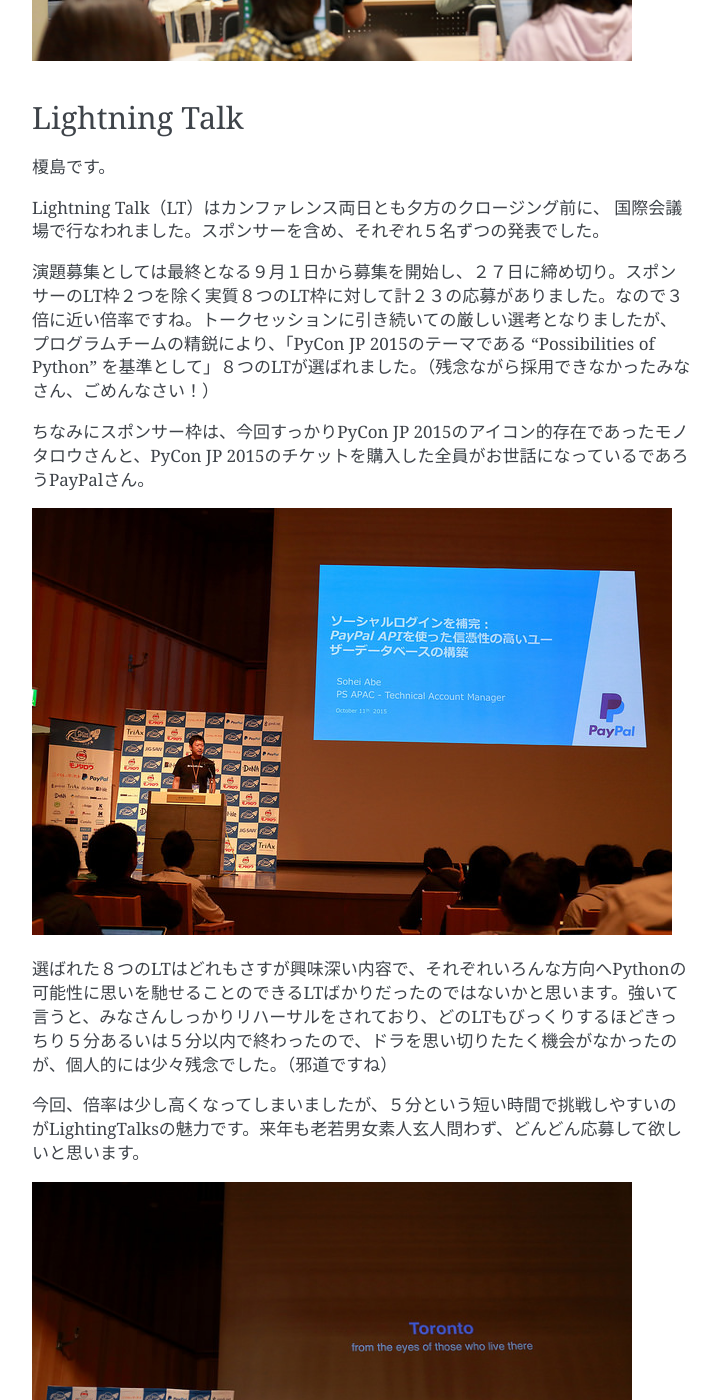
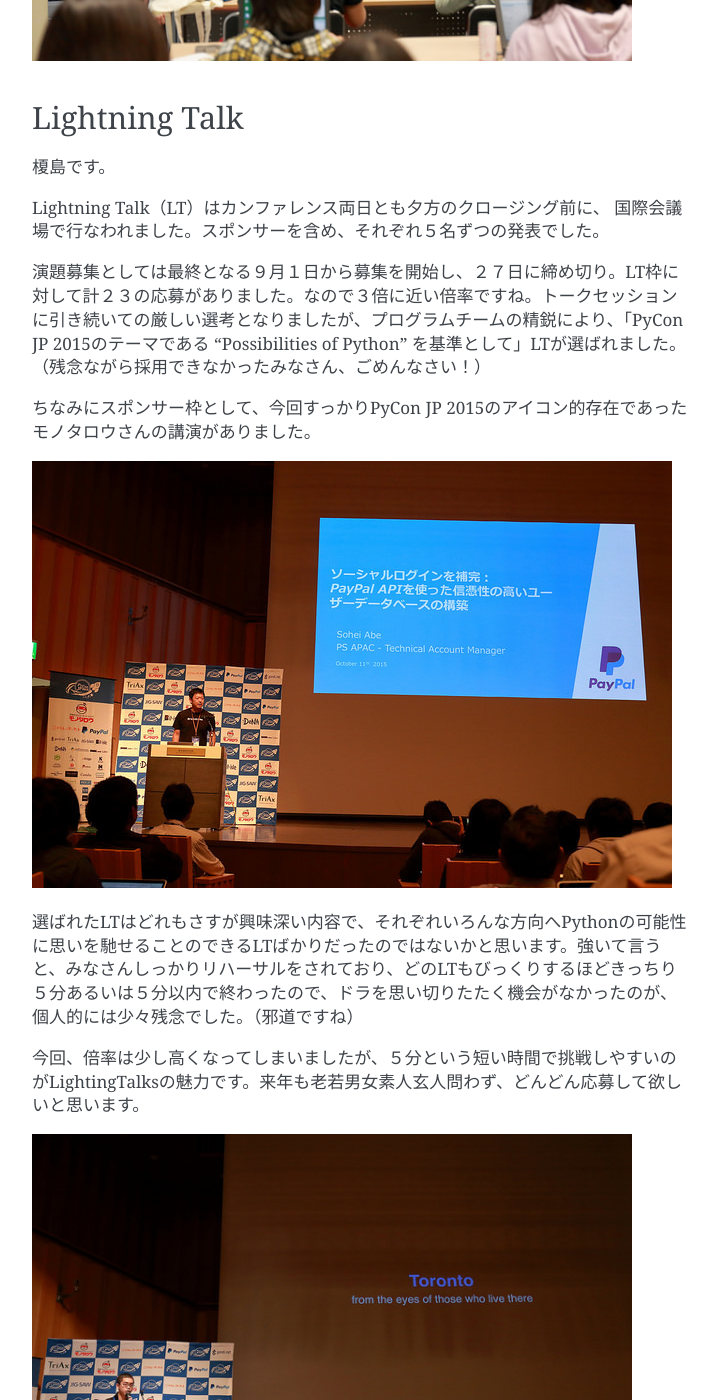
Before and after one commit to pyconjp/codezine-after-reports2015, a Sphinx documentation site: the page built from source/03_program.rst, in a window 1280 px wide and 1400 px high, scrolled down 6867 px. Shown: the whole window, without its empty margins (388-1108 px from the left). Built offline with Sphinx 7.4.7, drawn with Linux system fonts in a browser that asks for light colours.

Commit message:
LTのスポンサーに関する部分を修正

```diff
--- a/source/03_program.rst
+++ b/source/03_program.rst
@@ -161,13 +161,13 @@
 
 Lightning Talk（LT）はカンファレンス両日とも夕方のクロージング前に、 国際会議場で行なわれました。スポンサーを含め、それぞれ５名ずつの発表でした。
 
-演題募集としては最終となる９月１日から募集を開始し、２７日に締め切り。スポンサーのLT枠２つを除く実質８つのLT枠に対して計２３の応募がありました。なので３倍に近い倍率ですね。トークセッションに引き続いての厳しい選考となりましたが、プログラムチームの精鋭により、「PyCon JP 2015のテーマである “Possibilities of Python” を基準として」８つのLTが選ばれました。（残念ながら採用できなかったみなさん、ごめんなさい！）
+演題募集としては最終となる９月１日から募集を開始し、２７日に締め切り。LT枠に対して計２３の応募がありました。なので３倍に近い倍率ですね。トークセッションに引き続いての厳しい選考となりましたが、プログラムチームの精鋭により、「PyCon JP 2015のテーマである “Possibilities of Python” を基準として」LTが選ばれました。（残念ながら採用できなかったみなさん、ごめんなさい！）
 
-ちなみにスポンサー枠は、今回すっかりPyCon JP 2015のアイコン的存在であったモノタロウさんと、PyCon JP 2015のチケットを購入した全員がお世話になっているであろうPayPalさん。
+ちなみにスポンサー枠として、今回すっかりPyCon JP 2015のアイコン的存在であったモノタロウさんの講演がありました。
 
 .. image:: /_static/03_program/lt_paypal.jpg
 
-選ばれた８つのLTはどれもさすが興味深い内容で、それぞれいろんな方向へPythonの可能性に思いを馳せることのできるLTばかりだったのではないかと思います。強いて言うと、みなさんしっかりリハーサルをされており、どのLTもびっくりするほどきっちり５分あるいは５分以内で終わったので、ドラを思い切りたたく機会がなかったのが、個人的には少々残念でした。（邪道ですね）
+選ばれたLTはどれもさすが興味深い内容で、それぞれいろんな方向へPythonの可能性に思いを馳せることのできるLTばかりだったのではないかと思います。強いて言うと、みなさんしっかりリハーサルをされており、どのLTもびっくりするほどきっちり５分あるいは５分以内で終わったので、ドラを思い切りたたく機会がなかったのが、個人的には少々残念でした。（邪道ですね）
 
 今回、倍率は少し高くなってしまいましたが、５分という短い時間で挑戦しやすいのがLightingTalksの魅力です。来年も老若男女素人玄人問わず、どんどん応募して欲しいと思います。
 
```
